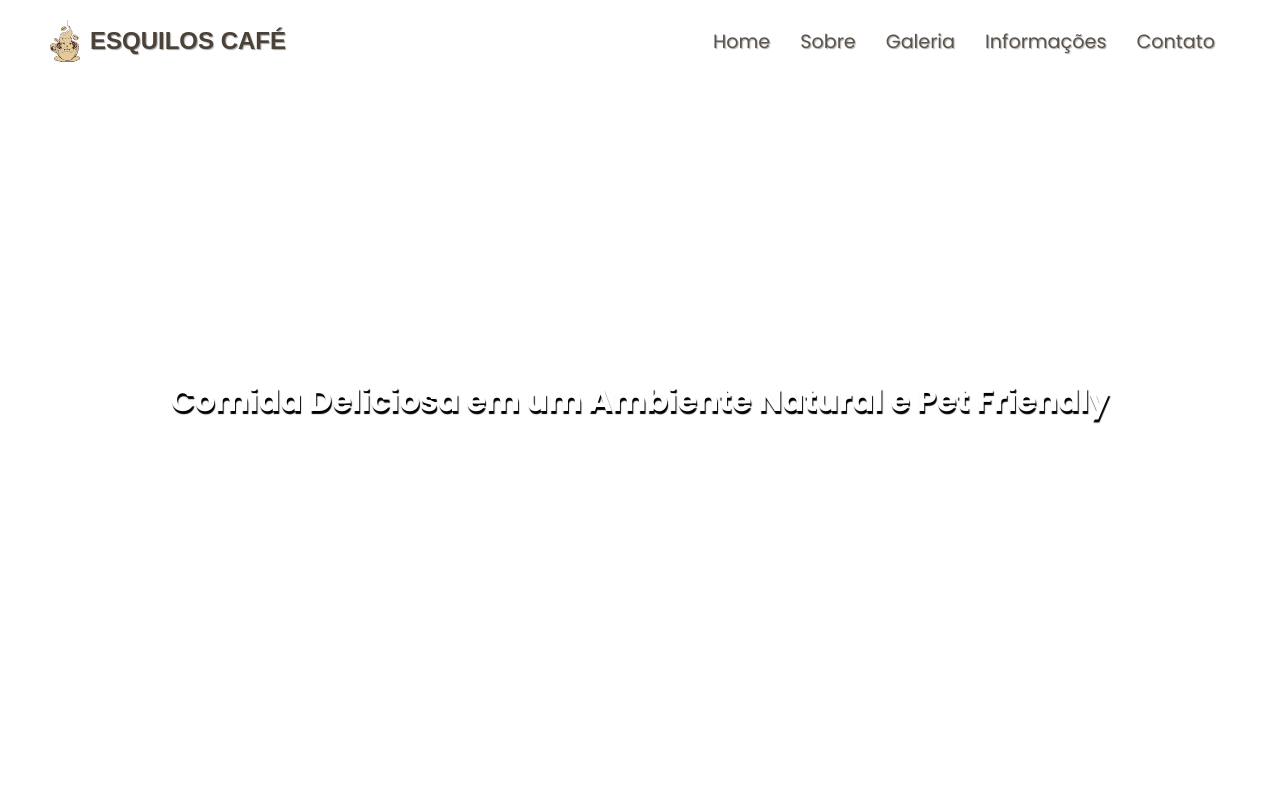
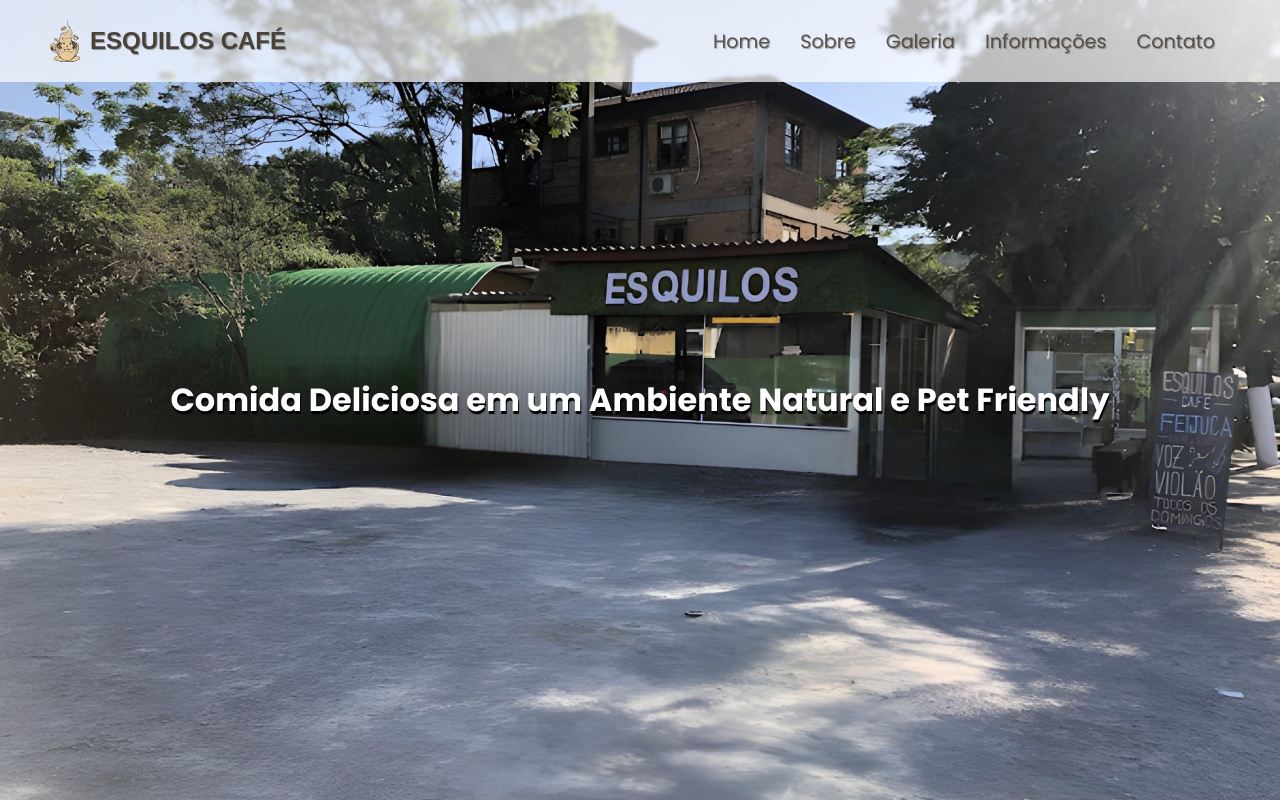
Before and after one commit to thiagoCamarg/projeto-esquilos, a plain HTML site: page index.html in a window 1280 px wide. Shown: the top 802 px of the page. Drawn offline with Linux system fonts and the light colour scheme; a web font is replaced by a local one.

Commit message:
Update style.css

```diff
--- a/assets/css/style.css
+++ b/assets/css/style.css
@@ -80,7 +80,7 @@
 }
 
 .hero {
-    background-image: url('../assets/img/fachada2.jpeg');
+    background-image: url('../img/fachada2.jpeg');
     background-position: center center;
     background-size: cover;
     background-attachment: fixed;
```
